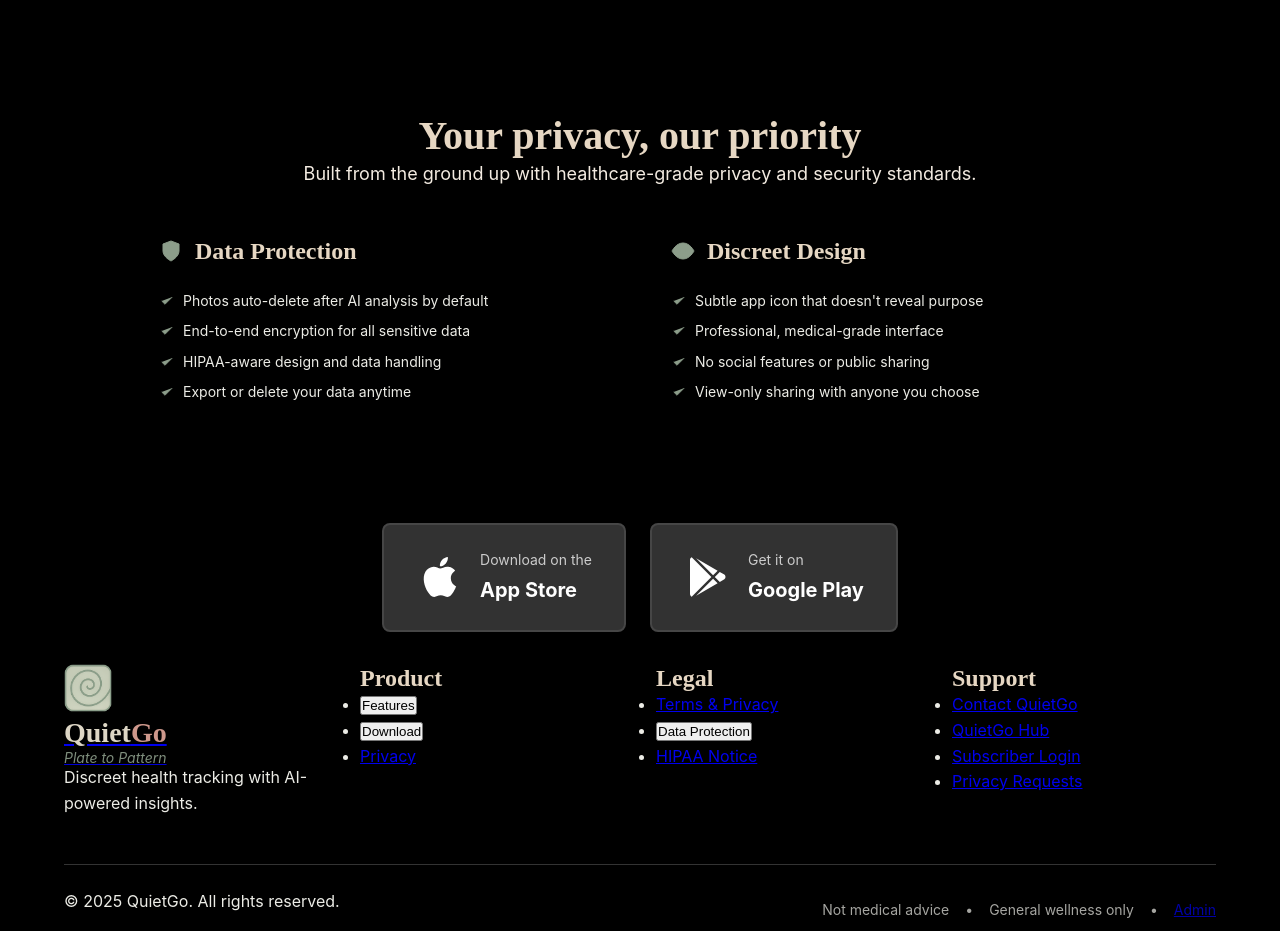
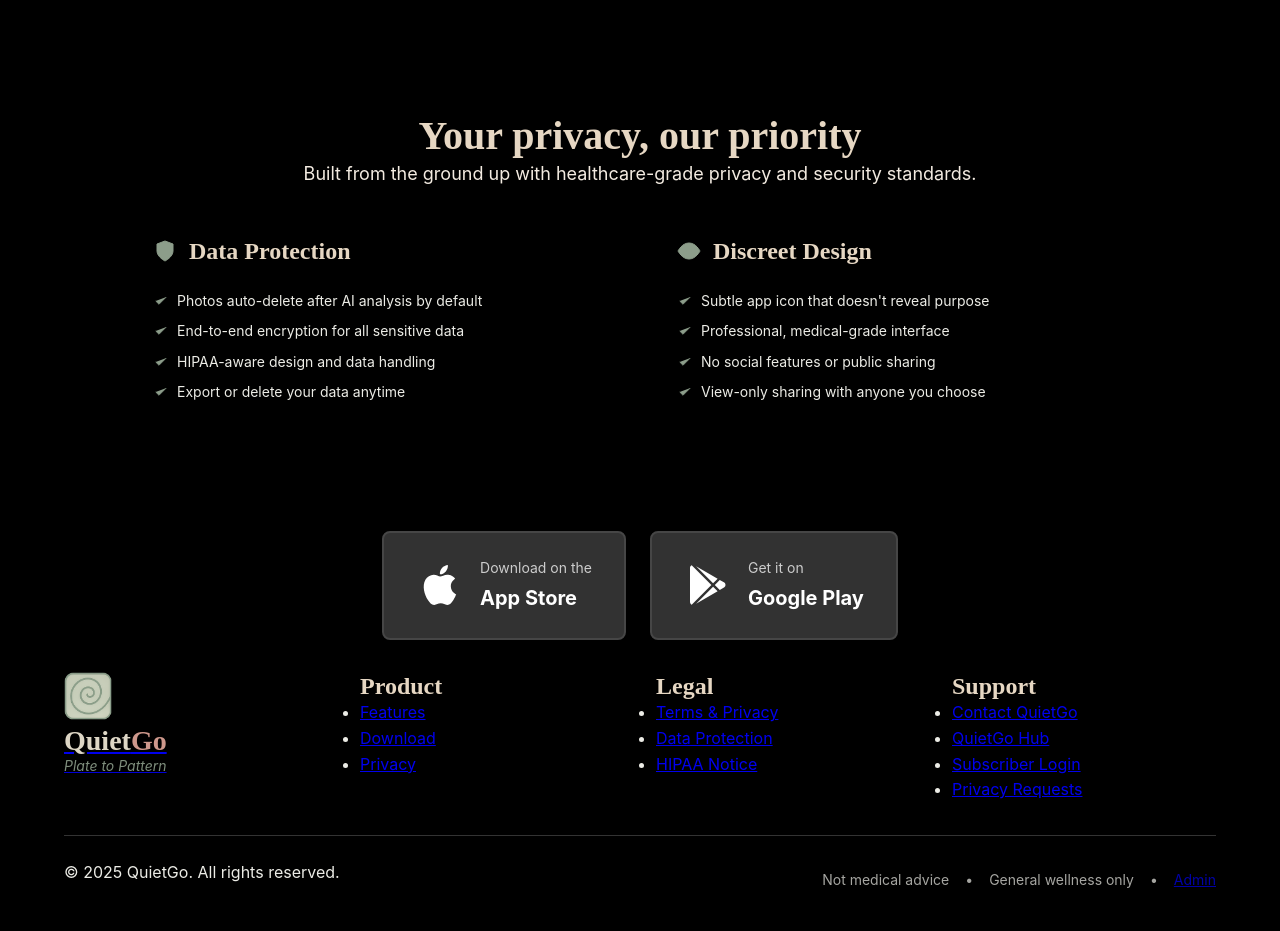
Before and after one commit to SpiderGhost-dev/QuietGoApp, a PHP site: page /index.php in a window 1280 px wide. Shown: the part 3792-4723 px from the top of the page. After the commit the page ends 4680 px from the top, so only its background shows below. Run offline with PHP 8.4, Linux system fonts and the light colour scheme.

Commit message:
Fix footer styling and privacy section layout issues
FOOTER FIXES:
- Removed "Discreet health tracking with AI-powered insights." text completely
- Converted footer buttons to consistent links for uniform styling
- Fixed "Features", "Download", and "Data Protection" to match other footer links
- All footer links now have consistent plain text appearance with hover effects

PRIVACY SECTION CENTERING:
- Enhanced CSS for proper horizontal centering of Data Protection and Discreet Design columns
- Added !important declarations to override inline styles
- Improved grid layout with better spacing and responsive behavior
- Fixed justify-content and justify-items for optimal centering

CONSISTENCY:
- All footer links now match styling (no more pill/button appearance)
- Privacy columns properly centered horizontally on page
- Clean, professional footer appearance without unwanted descriptive text

```diff
--- a/css/public.css
+++ b/css/public.css
@@ -766,14 +766,28 @@ html {
 
 /* Privacy Section Centering Fix */
 #privacy .grid {
-  max-width: 1000px;
-  margin: 0 auto;
+  max-width: 1000px !important;
+  margin: 0 auto !important;
   justify-items: center;
+  display: grid;
+  grid-template-columns: repeat(2, 1fr);
+  gap: var(--spacing-2xl);
+  justify-content: center;
 }
 
 #privacy .grid > div {
   width: 100%;
   max-width: 450px;
+  display: flex;
+  flex-direction: column;
+  align-items: flex-start;
+}
+
+@media (max-width: 768px) {
+  #privacy .grid {
+    grid-template-columns: 1fr !important;
+    gap: var(--spacing-lg);
+  }
 }
 
 /* Footer Link Fixes - No Pill Buttons */
--- a/includes/footer-public.php
+++ b/includes/footer-public.php
@@ -11,14 +11,13 @@
             <span class="brand-tagline">Plate to Pattern</span>
           </div>
         </a>
-        <p class="footer-copy">Discreet health tracking with AI-powered insights.</p>
       </div>
 
       <div class="footer-column">
         <h3>Product</h3>
         <ul>
-          <li><button type="button" onclick="scrollToSection('features')">Features</button></li>
-          <li><button type="button" onclick="scrollToSection('download')">Download</button></li>
+          <li><a href="#features">Features</a></li>
+          <li><a href="#download">Download</a></li>
           <li><a href="/privacy.php">Privacy</a></li>
         </ul>
       </div>
@@ -27,7 +26,7 @@
         <h3>Legal</h3>
         <ul>
           <li><a href="/privacy.php">Terms &amp; Privacy</a></li>
-          <li><button type="button" onclick="scrollToSection('privacy')">Data Protection</button></li>
+          <li><a href="#privacy">Data Protection</a></li>
           <li><a href="/privacy.php#hipaa">HIPAA Notice</a></li>
         </ul>
       </div>
```
